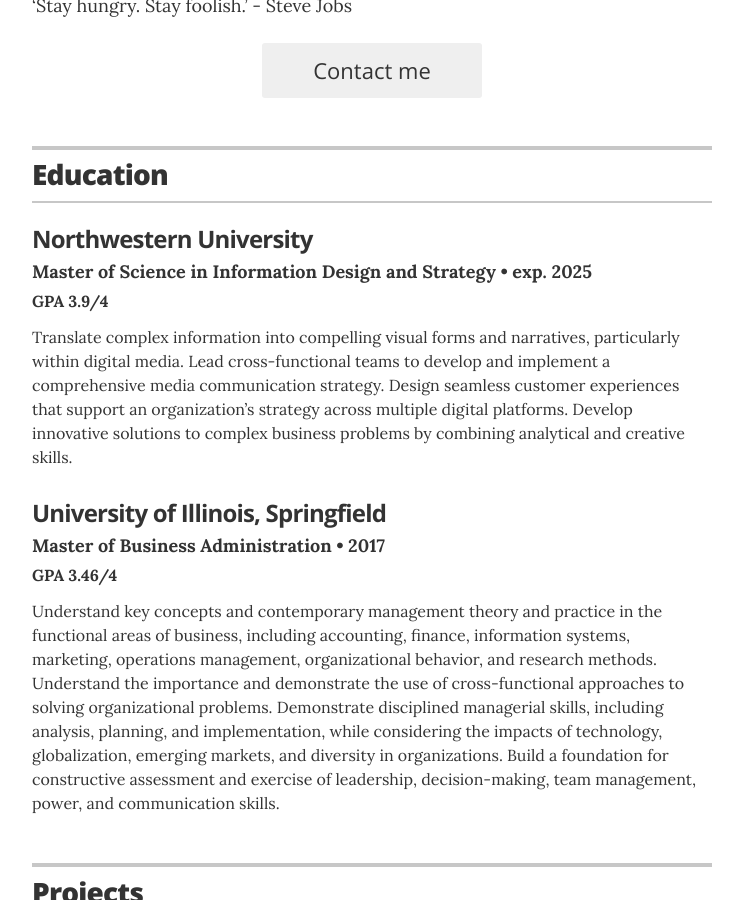
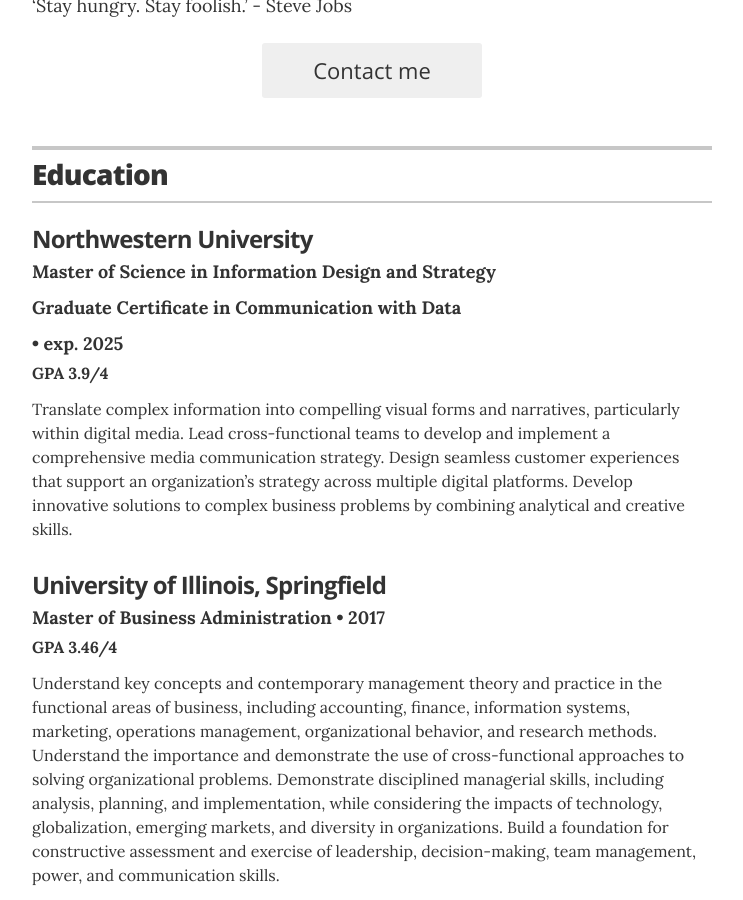
Before and after one commit to rchum/portfolio, a Jekyll site: the page built from index.html, in a window 1280 px wide and 900 px high, scrolled down 420 px. Shown: the whole window, without its empty margins (268-1011 px from the left). Built offline with Jekyll 4.4.1, drawn with Linux system fonts in a browser that asks for light colours.

Commit message:
Update education.yml

```diff
--- a/_data/education.yml
+++ b/_data/education.yml
@@ -1,5 +1,5 @@
 # Degree
-- degree: Master of Science in Information Design and Strategy
+- degree: Master of Science in Information Design and Strategy</p><p>Graduate Certificate in Communication with Data</p>
   uni: Northwestern University
   year: exp. 2025
   award: GPA 3.9/4
```
